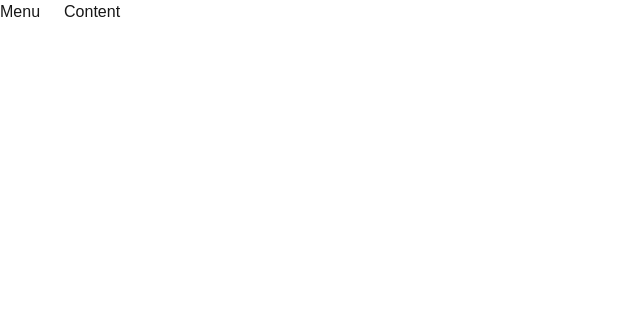
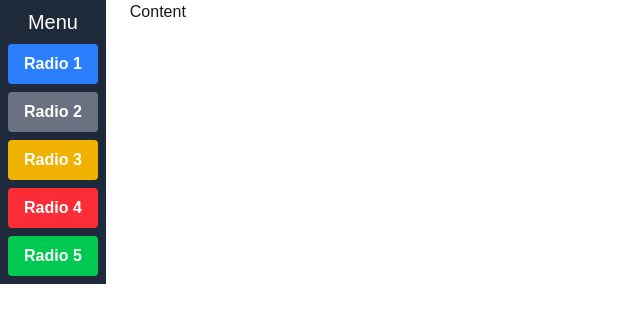
Before and after one commit to ataua/coodesh-radio-2025, a Next.js app: page / in a window 1280 px wide. Shown: the top 322 px of the page, without its empty margins (0-640 px from the left). Built offline with nearby package versions, Linux system fonts and the light colour scheme.

Commit message:
update Menu
add buttons

```diff
--- a/src/components/Menu/index.tsx
+++ b/src/components/Menu/index.tsx
@@ -1,6 +1,58 @@
+import { useContext } from "react";
+import Button from "../Button";
+import { RadioContext } from "@/context/RadioContext";
+
 const Menu = () => {
+    const { radio, setRadio } = useContext(RadioContext);
+
+    const changeRadio = (radio: string) => {
+        setRadio(radio);
+        console.log(radio);
+    }
+
     return (
-        <div>Menu</div>
+        <menu className='flex flex-col gap-2 bg-gray-800 p-2'>
+
+            <h2 className='text-xl text-white m-auto'>Menu</h2>
+            <ul className='flex flex-col gap-2'>
+                <li>
+                    <Button
+                        text='Radio 1'
+                        onClick={() => { changeRadio('Radio 1') }}
+                        intent='primary'
+                    />
+                </li>
+                <li>
+                    <Button
+                        text='Radio 2'
+                        onClick={() => { changeRadio('Radio 2') }}
+                        intent='secondary'
+                    />
+                </li>
+                <li>
+                    <Button
+                        text='Radio 3'
+                        onClick={() => { changeRadio('Radio 3') }}
+                        intent='warning'
+                    />
+                </li>
+                <li>
+                    <Button
+                        text='Radio 4'
+                        onClick={() => { changeRadio('Radio 4') }}
+                        intent='danger'
+                    />
+                </li>
+                <li>
+                    <Button
+                        text='Radio 5'
+                        onClick={() => { changeRadio('Radio 5') }}
+                        intent='success'
+                    />
+                </li>
+            </ul>
+
+        </menu>
     )
 }
 
```
